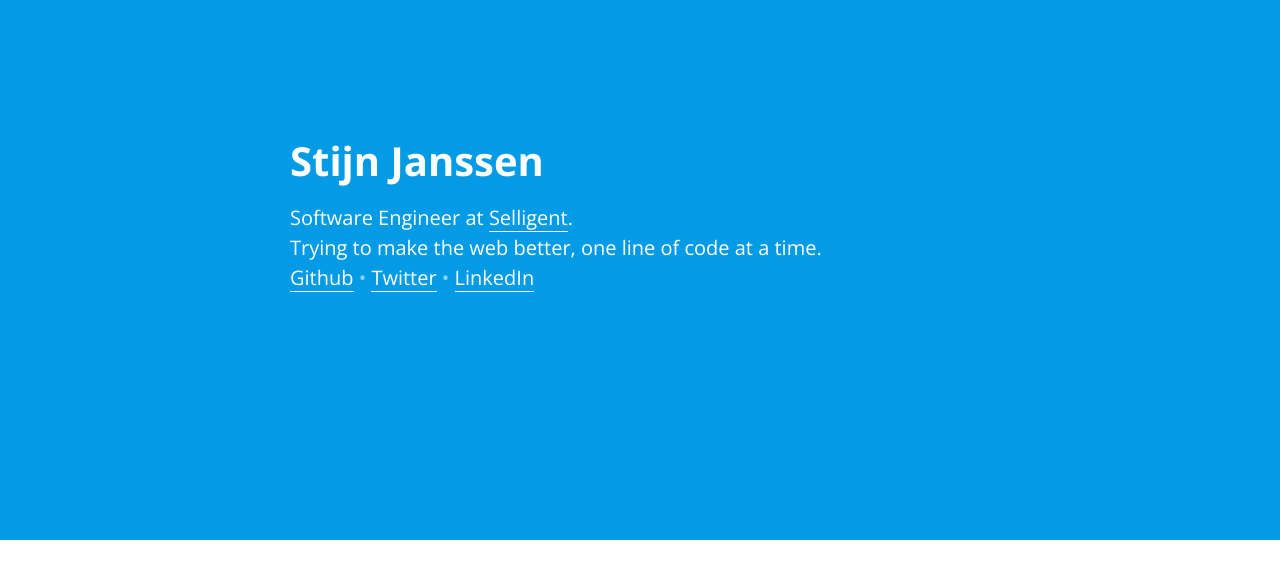
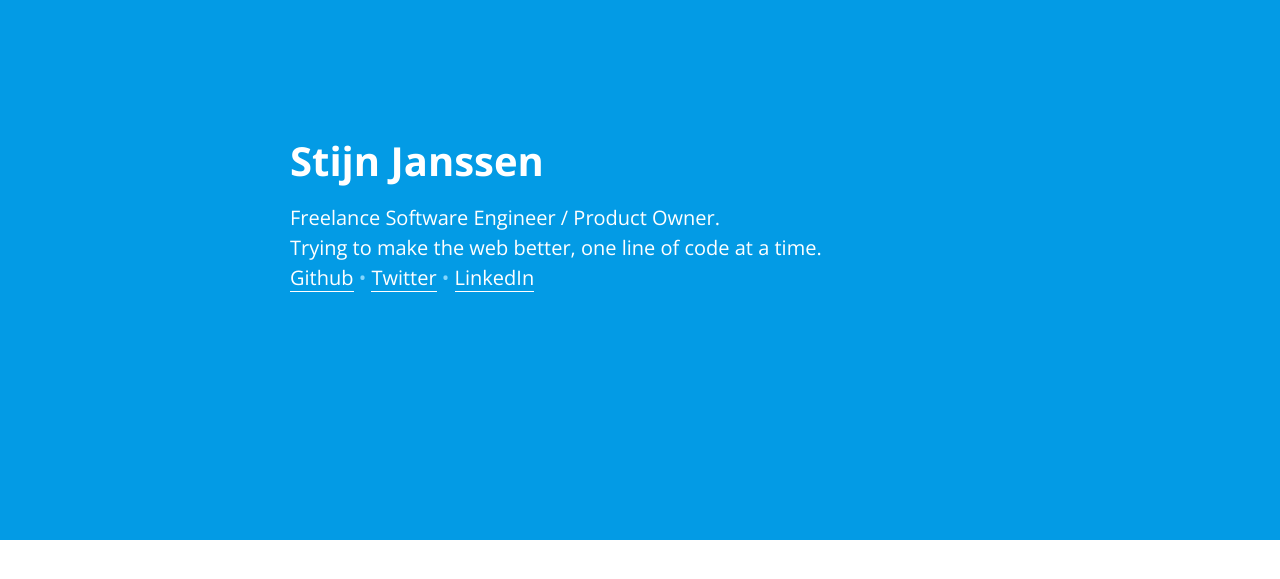
Before and after one commit to stijnj/stijnj.github.com, a Jekyll site: the page built from index.html, in a window 1280 px wide. Shown: the top 579 px of the page. Built offline with Jekyll 4.4.1, drawn with Linux system fonts in a browser that asks for light colours.

Commit message:
Update index.html

```diff
--- a/index.html
+++ b/index.html
@@ -6,7 +6,7 @@ layout: default
         <div class="hero__content">
             <h1 class="hero__title">Stijn Janssen</h1>
             <p>
-                Software Engineer at <a href="http://www.selligent.com">Selligent</a>.<br />
+                Freelance Software Engineer / Product Owner.<br />
                 Trying to make the web better, one line of code at a time.
             </p>
             <nav>
```
